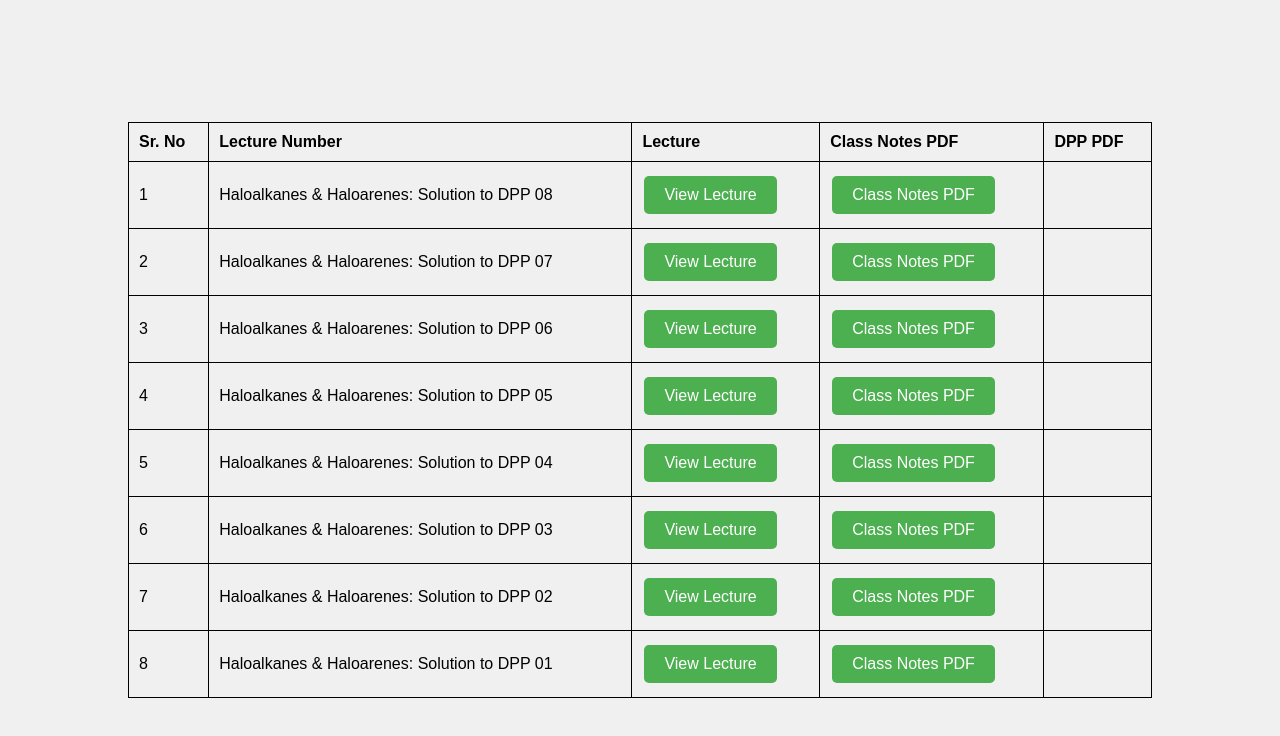
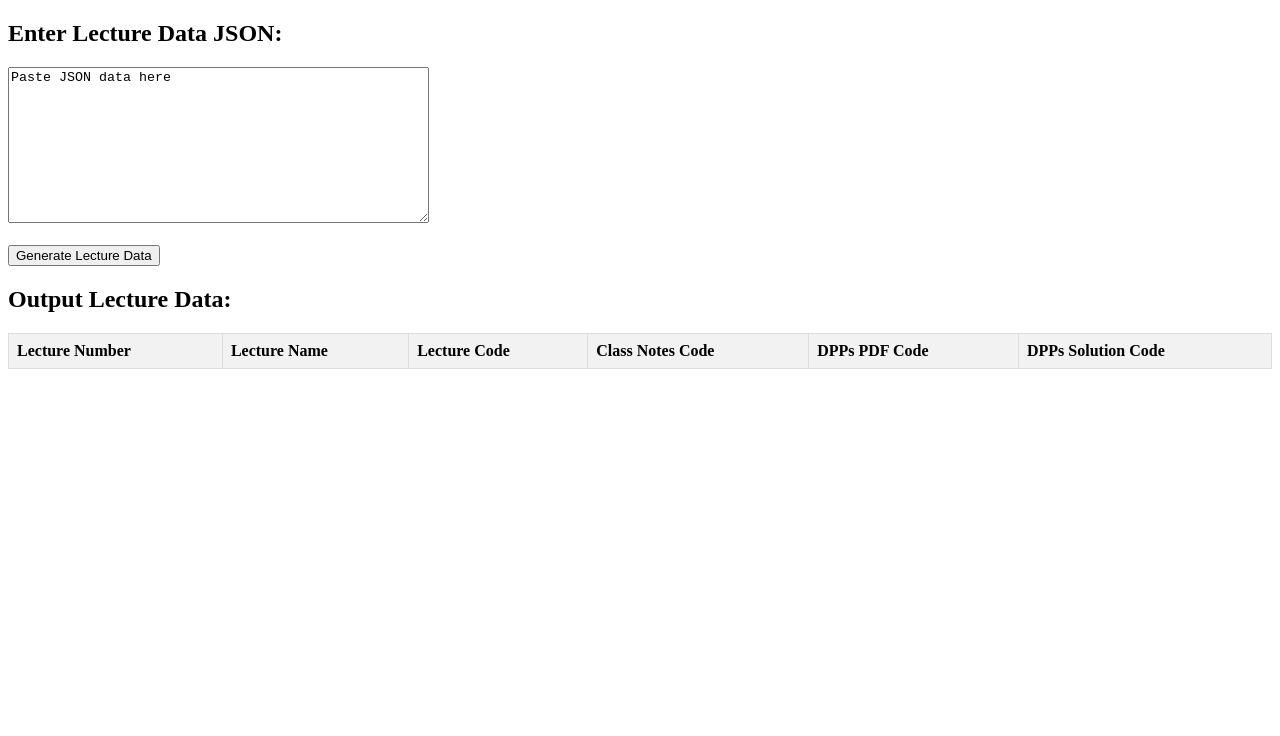
Before and after one commit to LakshyaJee/Check2, a plain HTML site: page index.html in a window 1280 px wide. Drawn offline with Linux system fonts and the light colour scheme.

Commit message:
Update index.html

```diff
--- a/index.html
+++ b/index.html
@@ -1,204 +1,46 @@
 <!DOCTYPE html>
-<html>
-
+<html lang="en">
 <head>
-    <meta name="viewport" content="width=device-width, initial-scale=0.75">
+    <meta charset="UTF-8">
+    <meta name="viewport" content="width=device-width, initial-scale=1.0">
+    <title>Lecture Data Generator</title>
     <style>
-        body {
-            background-color: #f0f0f0;
-            font-family: Arial, sans-serif;
-            margin: 0;
-            display: flex;
-            align-items: center;
-            justify-content: center;
-            height: 100vh;
+        table {
+            border-collapse: collapse;
+            width: 100%;
         }
-
-        table {
-            width: 80%;
-            border-collapse: collapse;
-            margin-top: 20px;
+        th, td {
+            border: 1px solid #dddddd;
+            text-align: left;
+            padding: 8px;
         }
-
-        table,
-        th,
-        td {
-            border: 1px solid black;
-        }
-
-        th,
-        td {
-            padding: 10px;
-            text-align: left;
-        }
-
-        button {
-            cursor: pointer;
-            background-color: #4caf50;
-            color: #fff;
-            border: none;
-            padding: 10px 20px;
-            text-align: center;
-            text-decoration: none;
-            display: inline-block;
-            font-size: 16px;
-            margin: 4px 2px;
-            transition-duration: 0.4s;
-            border-radius: 5px;
-        }
-
-        button:hover {
-            background-color: white;
-            color: black;
-            border: 1px solid #4caf50;
-        }
-
-        @media (max-width: 600px) {
-            table {
-                width: 95%;
-            }
-
-            button {
-                background-color: #fff;
-                color: #000;
-                border: 1px solid #ccc;
-            }
-
-            button:hover {
-                background-color: #ccc;
-            }
+        th {
+            background-color: #f2f2f2;
         }
     </style>
 </head>
+<body>
+    <h2>Enter Lecture Data JSON:</h2>
+    <textarea id="lectureDataInput" rows="10" cols="50">Paste JSON data here</textarea><br><br>
+    <button onclick="generateLectureData()">Generate Lecture Data</button>
 
-<body>
-    <table>
-        <tr>
-            <th>Sr. No</th>
-            <th>Lecture Number</th>
-            <th>Lecture</th>
-            <th>Class Notes PDF</th>
-            <th>DPP PDF</th>
-        </tr>
+    <h2>Output Lecture Data:</h2>
+    <table id="outputTable">
+        <thead>
+            <tr>
+                <th>Lecture Number</th>
+                <th>Lecture Name</th>
+                <th>Lecture Code</th>
+                <th>Class Notes Code</th>
+                <th>DPPs PDF Code</th>
+                <th>DPPs Solution Code</th>
+            </tr>
+        </thead>
+        <tbody id="outputBody">
+            <!-- Output will be displayed here -->
+        </tbody>
     </table>
 
-    <script>
-        const lectureData = [
-            {
-                "lectureNumber": 8,
-                "lectureName": "Haloalkanes & Haloarenes: Solution to DPP 08",
-                "lectureCode": "c8740eda-a1d7-4037-97f4-51fb6008a8eb",
-                "classNotesCode": "55679781-9833-466e-8230-912d6c923d93.pdf",
-                "dppsPdfCode": ""
-            },
-            {
-                "lectureNumber": 7,
-                "lectureName": "Haloalkanes & Haloarenes: Solution to DPP 07",
-                "lectureCode": "e4813c0e-4975-43be-ad15-0b9f869f0db7",
-                "classNotesCode": "1bcd04dd-cdbe-4017-b915-b38c047d37da.pdf",
-                "dppsPdfCode": ""
-            },
-            {
-                "lectureNumber": 6,
-                "lectureName": "Haloalkanes & Haloarenes: Solution to DPP 06",
-                "lectureCode": "530439ab-55e3-46ac-9613-5325a4d19d48",
-                "classNotesCode": "f5bec127-b04c-40e9-acde-9290acaa1f39.pdf",
-                "dppsPdfCode": ""
-            },
-            {
-                "lectureNumber": 5,
-                "lectureName": "Haloalkanes & Haloarenes: Solution to DPP 05",
-                "lectureCode": "e1849a5a-fcbf-4da4-99d4-6f63dd41511b",
-                "classNotesCode": "d7ae23f2-95e0-49a3-9780-f192d05ad623.pdf",
-                "dppsPdfCode": ""
-            },
-            {
-                "lectureNumber": 4,
-                "lectureName": "Haloalkanes & Haloarenes: Solution to DPP 04",
-                "lectureCode": "96147a9b-5b19-4a1f-9346-83616b8a7206",
-                "classNotesCode": "f8daff80-f1c2-4146-a8d9-cb6416d25f33.pdf",
-                "dppsPdfCode": ""
-            },
-            {
-                "lectureNumber": 3,
-                "lectureName": "Haloalkanes & Haloarenes: Solution to DPP 03",
-                "lectureCode": "401a88c3-9dea-4e4e-977c-65039b4d52ea",
-                "classNotesCode": "fa93b10f-99ba-4ea7-a822-a4fd423ef075.pdf",
-                "dppsPdfCode": ""
-            },
-            {
-                "lectureNumber": 2,
-                "lectureName": "Haloalkanes & Haloarenes: Solution to DPP 02",
-                "lectureCode": "2e4380c0-e7d6-463a-afce-5b249ff44d3d",
-                "classNotesCode": "a9aa7e2e-d2d8-41af-86bd-a11d49854bee.pdf",
-                "dppsPdfCode": ""
-            },
-            {
-                "lectureNumber": 1,
-                "lectureName": "Haloalkanes & Haloarenes: Solution to DPP 01",
-                "lectureCode": "793b10cc-b36e-40a2-a3ba-f8ce0f91e431",
-                "classNotesCode": "6a74b6bd-0e2f-4518-83c4-7180597cfbcf.pdf",
-                "dppsPdfCode": ""
-            }
-        ];
-
-        function generateClassNotesLink(classNotesCode) {
-            const baseUrl = "https://d2bps9p1kiy4ka.cloudfront.net/5eb393ee95fab7468a79d189/";
-            return baseUrl + classNotesCode;
-        }
-
-        function generateDPPLink(dppCode) {
-            if (dppCode) {
-                const baseUrl = "https://d2bps9p1kiy4ka.cloudfront.net/5eb393ee95fab7468a79d189/";
-                return baseUrl + dppCode;
-            }
-            return '';
-        }
-
-        function openPDFInNewWindow(pdfUrl) {
-            // Open the PDF in a new window with the PDF.js viewer
-            const viewerUrl = 'https://mozilla.github.io/pdf.js/web/viewer.html?file=';
-            const newWindow = window.open(viewerUrl + encodeURIComponent(pdfUrl), '_blank');
-            newWindow.focus();
-        }
-
-        function showQualityOptions(index) {
-            const lecture = lectureData[index];
-
-            // Open quality-select.html with lecture link
-            const qualitySelectUrl = `quality-select.html?lectureCode=${lecture.lectureCode}`;
-            window.open(qualitySelectUrl, '_blank');
-        }
-
-        function generateTable() {
-            const table = document.querySelector('table');
-
-            lectureData.forEach((lecture, index) => {
-                const row = table.insertRow();
-                row.insertCell(0).textContent = index + 1;
-                row.insertCell(1).textContent = lecture.lectureName;
-
-                const cell3 = row.insertCell(2);
-                cell3.innerHTML = `
-                    <button onclick="showQualityOptions(${index})">View Lecture</button>
-                `;
-
-                const cell4 = row.insertCell(3);
-                cell4.innerHTML = `
-                    <button onclick="openPDFInNewWindow('${generateClassNotesLink(lecture.classNotesCode)}')">Class Notes PDF</button>
-                `;
-
-                const cell5 = row.insertCell(4);
-                if (lecture.dppsPdfCode) {
-                    cell5.innerHTML = `
-                        <button onclick="openPDFInNewWindow('${generateDPPLink(lecture.dppsPdfCode)}')">DPP PDF</button>
-                    `;
-                }
-            });
-        }
-
-        generateTable();
-    </script>
+    <script src="lectureDataGenerator.js"></script>
 </body>
-
 </html>
```
